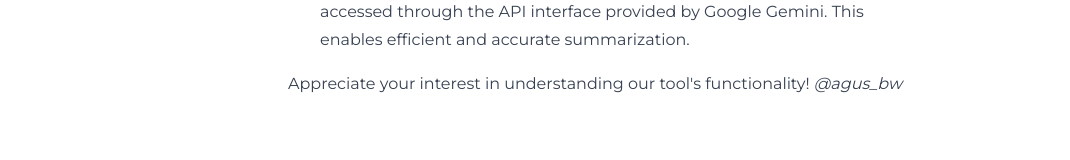
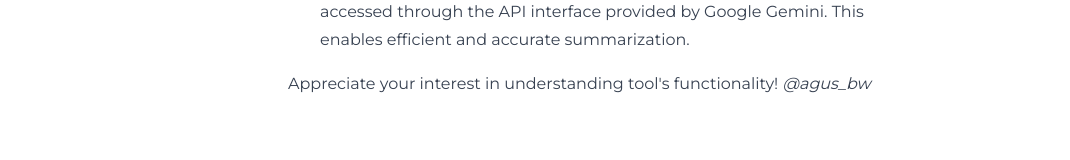
Before and after one commit to agusbw/ClarityAI, a Next.js app: page /how in a window 1280 px wide. Shown: the part 508-668 px from the top of the page, without its empty margins (32-1102 px from the left). Built offline with nearby package versions, Linux system fonts and the light colour scheme.

Commit message:
fix: change copywriting

```diff
--- a/src/app/(general)/how/page.tsx
+++ b/src/app/(general)/how/page.tsx
@@ -27,7 +27,7 @@ export default function HowPage() {
                 Direct Client-to-API:
               </span>{" "}
               Requests from your browser are directly processed through the
-              Gemini API, bypassing any intermediary servers.
+              Gemini API, bypassing any intermediary servers.{" "}
               <span className="font-medium text-destructive">
                 We do not retain any information, including your Gemini API Key.
               </span>
@@ -40,15 +40,14 @@ export default function HowPage() {
               <span className="font-semibold text-primary">
                 Clarity<span className="text-accent">AI</span>
               </span>{" "}
-              This app uses
-              <span className="font-semibold">Gemini Pro</span> model, accessed
-              through the API interface provided by Google Gemini. This enables
-              efficient and accurate summarization.
+              This app uses <span className="font-semibold">Gemini Pro</span>{" "}
+              model, accessed through the API interface provided by Google
+              Gemini. This enables efficient and accurate summarization.
             </li>
           </ol>
           <p>
-            Appreciate your interest in understanding our tool&apos;s
-            functionality! <i>@agus_bw</i>
+            Appreciate your interest in understanding tool&apos;s functionality!{" "}
+            <i>@agus_bw</i>
           </p>
         </div>
       </div>
```
